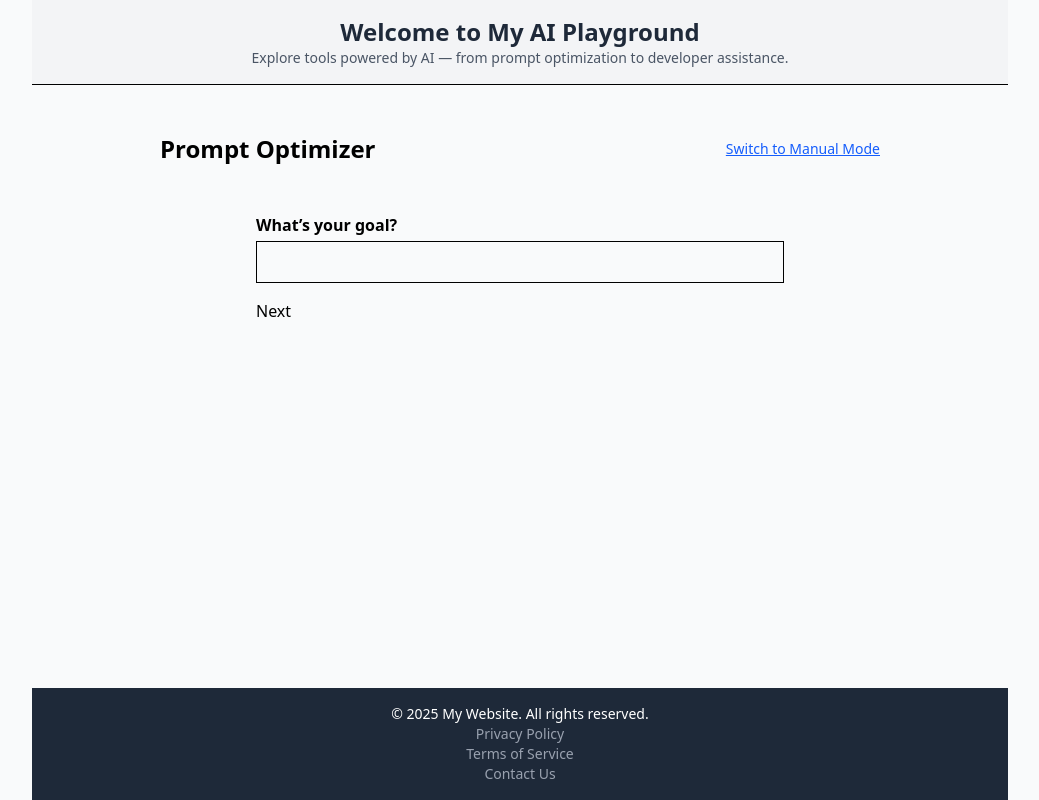
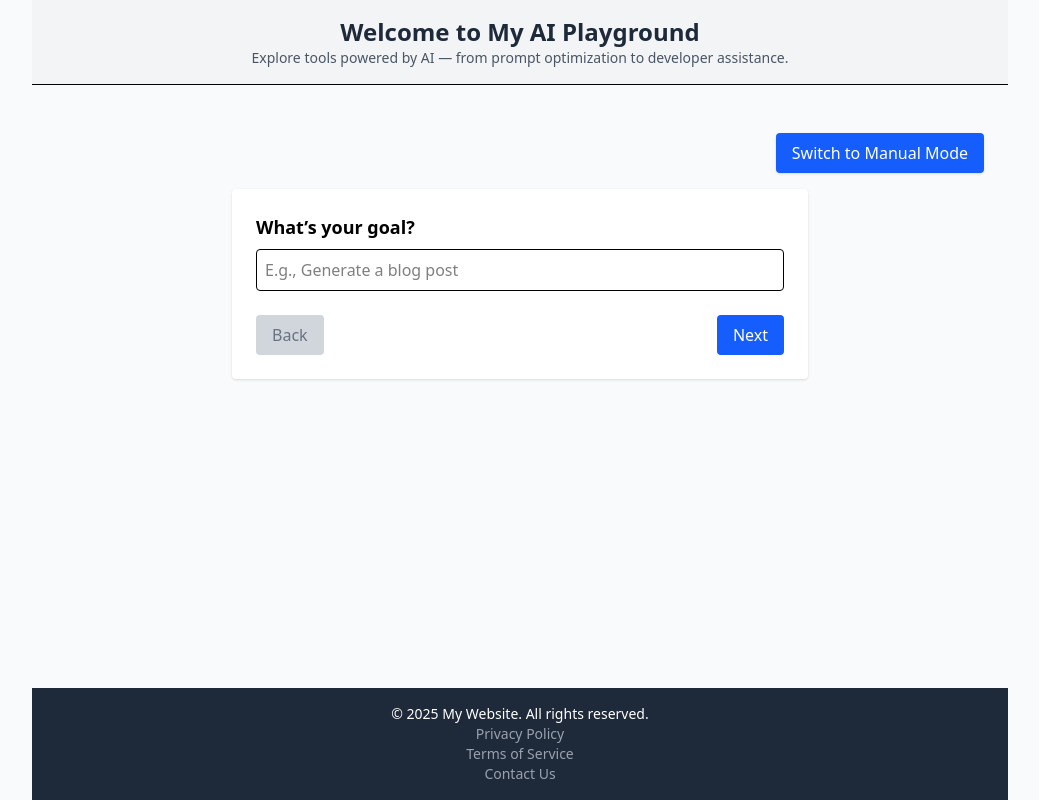
Before and after one commit to echoofjl/AICABINET, a React (Vite) app in the folder frontend/: page /prompt-optimizer in a window 1280 px wide. Both pictures are taken after a click on the button "Use Interactive Wizard". Shown: the whole page, without its empty margins (120-1159 px from the left). Built offline with nearby package versions, Linux system fonts and the light colour scheme.

Commit message:
jl #20250503 change the structure of my Prompt Optimizer

```diff
--- /dev/null
+++ b/frontend/src/components/PromptInputOutput.tsx
@@ -0,0 +1,80 @@
+type PromptInputProps = {
+  value: string;
+  onChange: (v: string) => void;
+  onSubmit: (isRetry: boolean) => void;
+  loading: boolean;
+  showRetry?: boolean;
+};
+
+export const PromptInput = ({ value, onChange, onSubmit, loading, showRetry = false }: PromptInputProps) => (
+  <>
+    <textarea
+      className="w-full p-3 border rounded resize-y"
+      rows={6}
+      placeholder="Enter your raw prompt..."
+      value={value}
+      onChange={(e) => onChange(e.target.value)}
+    />
+    <div className="flex gap-4 mt-2">
+      <button
+        className="bg-blue-600 text-white px-4 py-2 rounded hover:bg-blue-700"
+        onClick={() => onSubmit(false)}
+        disabled={loading}
+      >
+        {loading ? "Optimizing..." : "Optimize Prompt"}
+      </button>
+      {showRetry && (
+        <button
+          className="bg-gray-200 text-gray-800 px-4 py-2 rounded hover:bg-gray-300"
+          onClick={() => onSubmit(true)}
+          disabled={loading}
+        >
+          {loading ? "..." : "Try Again 🔁"}
+        </button>
+      )}
+    </div>
+  </>
+);
+
+type PromptOutputProps = {
+  content: string;
+  copied: boolean;
+  onCopy: () => void;
+};
+
+export const PromptOutput = ({ content, copied, onCopy }: PromptOutputProps) => (
+  <div className="relative">
+    <div className="mt-4 p-4 bg-gray-100 border rounded whitespace-pre-wrap">
+      {content}
+    </div>
+    <button
+      onClick={onCopy}
+      className="absolute top-2 right-2 bg-gray-200 px-3 py-1 text-sm rounded hover:bg-gray-300"
+    >
+      {copied ? "Copied!" : "Copy"}
+    </button>
+    {content && (
+      <div className="mt-2 text-sm text-gray-600 text-right">
+        <span>Was this result helpful? </span>
+        <button
+          className="mx-1 text-green-600 hover:underline"
+          onClick={() => alert("Thanks for the feedback! 👍")}
+        >
+          👍
+        </button>
+        <button
+          className="text-red-600 hover:underline"
+          onClick={() => alert("We'll keep improving. 👎")}
+        >
+          👎
+        </button>
+      </div>
+    )}
+  </div>
+);
+
+export const PromptSectionWrapper = ({ children }: { children: React.ReactNode }) => (
+  <div className="space-y-4 p-4 bg-white shadow rounded w-full">
+    {children}
+  </div>
+);
--- /dev/null
+++ b/frontend/src/components/PromptManager.tsx
@@ -0,0 +1,55 @@
+import { useState } from "react";
+import usePromptOptimization from "../hooks/usePromptOptimization";
+import { PromptInput, PromptOutput, PromptSectionWrapper } from "./PromptInputOutput";
+
+type Props = {
+    initialPrompt?: string
+}
+
+const PromptManager = ({ initialPrompt = "" }: Props) => {
+    const [input, setInput] = useState(initialPrompt);
+    const [copied, setCopied] = useState(false);
+    const { output, loading, error, optimize } = usePromptOptimization();
+
+    const handleCopy = async () => {
+        try {
+            await navigator.clipboard.writeText(output);
+            setCopied(true);
+            setTimeout(() => setCopied(false), 2000);
+        } catch (err) {
+            console.error("Copy failed:", err);
+        }
+    };
+
+
+    return (
+        <PromptSectionWrapper>
+            {initialPrompt ? (
+                <div className="flex flex-col items-center space-y-4">
+                    <p className="text-gray-700 text-center">{initialPrompt}</p>
+                    <p className="text-sm text-gray-500 mt-2 italic">
+                        Not quite sure if this is the best version? You can let AI polish it further.
+                    </p>
+                    <button
+                        onClick={() => optimize(initialPrompt, false)}
+                        className="mt-2 bg-blue-600 text-white px-4 py-2 rounded shadow hover:bg-blue-700 focus:outline-none focus:ring-2 focus:ring-blue-400 transition"
+                    >
+                        ✨ Enhance Prompt Clarity
+                    </button>
+                </div>
+            ) : (
+                <PromptInput
+                    value={input}
+                    onChange={setInput}
+                    onSubmit={(isRetry) => optimize(input, isRetry)}
+                    loading={loading}
+                    showRetry={!!output}
+                />
+            )}
+            {error && <div className="text-red-600">{error}</div>}
+            {output && <PromptOutput content={output} copied={copied} onCopy={handleCopy} />}
+        </PromptSectionWrapper>
+    );
+};
+
+export default PromptManager;
--- a/frontend/src/components/PromptWizard.tsx
+++ b/frontend/src/components/PromptWizard.tsx
@@ -1,5 +1,5 @@
 import { useState } from "react";
-import { optimizePrompt } from "../services/promptService";
+import PromptManager from "./PromptManager";
 
 const PromptWizard = () => {
     const [step, setStep] = useState(0);
@@ -9,8 +9,60 @@ const PromptWizard = () => {
     const [constraints, setConstraints] = useState("");
     const [finalPrompt, setFinalPrompt] = useState("");
 
-    const [output, setOutput] = useState("");
-    const [loading, setLoading] = useState(false);
+    const steps = [
+        {
+            label: "What’s your goal?",
+            content: (
+                <input
+                    id="goal"
+                    className="w-full border p-2 rounded"
+                    placeholder="E.g., Generate a blog post"
+                    value={goal}
+                    onChange={(e) => setGoal(e.target.value)}
+                />
+            ),
+        },
+        {
+            label: "What platform is this for?",
+            content: (
+                <select
+                    id="platform"
+                    className="w-full border p-2 rounded"
+                    value={platform}
+                    onChange={(e) => setPlatform(e.target.value)}
+                >
+                    <option value="">-- Select --</option>
+                    <option value="ChatGPT">ChatGPT</option>
+                    <option value="Midjourney">Midjourney</option>
+                    <option value="Custom API">Custom API</option>
+                </select>
+            ),
+        },
+        {
+            label: "Preferred tone?",
+            content: (
+                <input
+                    id="tone"
+                    className="w-full border p-2 rounded"
+                    placeholder="E.g., Professional, Casual"
+                    value={tone}
+                    onChange={(e) => setTone(e.target.value)}
+                />
+            ),
+        },
+        {
+            label: "Any must-have constraints?",
+            content: (
+                <textarea
+                    id="constraints"
+                    className="w-full border p-2 rounded resize-y"
+                    placeholder="E.g., Include specific keywords"
+                    value={constraints}
+                    onChange={(e) => setConstraints(e.target.value)}
+                />
+            ),
+        },
+    ];
 
     const generatePrompt = () => {
         const prompt = `Please write a prompt for an AI assistant to ${goal}, targeting ${platform}, with a ${tone} tone. ${constraints ? "Make sure to: " + constraints : ""
@@ -18,86 +70,44 @@ const PromptWizard = () => {
         setFinalPrompt(prompt);
     };
 
-    const handleOptimize = async () => {
-        setLoading(true);
-        setOutput("");
-        try {
-            const optimized = await optimizePrompt(finalPrompt, false);
-            setOutput(optimized);
-        } catch (err) {
-            console.error("Failed to optimize:", err);
-            setOutput("Failed to optimize. Try again.");
-        } finally {
-            setLoading(false);
+    const handleNext = () => {
+        if (step < steps.length - 1) {
+            setStep(step + 1);
+        } else {
+            generatePrompt();
+        }
+    };
+
+    const handleBack = () => {
+        if (step > 0) {
+            setStep(step - 1);
         }
     };
 
     return (
-        <div className="max-w-xl mx-auto p-6 space-y-4">
-            {step === 0 && (
+        <div className="max-w-xl mx-auto p-6 space-y-6 bg-white shadow rounded">
             <div>
-                    <label htmlFor="goal" className="block font-semibold mb-1">What’s your goal?</label>
-                    <input id="goal" className="w-full border p-2" value={goal} onChange={(e) => setGoal(e.target.value)} />
-                    <button className="mt-4" onClick={() => setStep(1)}>Next</button>
+                <h2 className="text-lg font-semibold mb-2">{steps[step].label}</h2>
+                {steps[step].content}
             </div>
-            )}
-
-            {step === 1 && (
-                <div>
-                    <label htmlFor="platform" className="block font-semibold mb-1">What platform is this for?</label>
-                    <select id="platform" className="w-full border p-2" value={platform} onChange={(e) => setPlatform(e.target.value)}>
-                        <option value="">-- Select --</option>
-                        <option value="ChatGPT">ChatGPT</option>
-                        <option value="Midjourney">Midjourney</option>
-                        <option value="Custom API">Custom API</option>
-                    </select>
-                    <button className="mt-4" onClick={() => setStep(2)}>Next</button>
-                </div>
-            )}
-
-            {step === 2 && (
-                <div>
-                    <label htmlFor="tone" className="block font-semibold mb-1">Preferred tone?</label>
-                    <input id="tone" className="w-full border p-2" value={tone} onChange={(e) => setTone(e.target.value)} />
-                    <button className="mt-4" onClick={() => setStep(3)}>Next</button>
-                </div>
-            )}
-
-            {step === 3 && (
-                <div>
-                    <label htmlFor="constraints" className="block font-semibold mb-1">Any must-have constraints?</label>
-                    <textarea id="constraints" className="w-full border p-2" value={constraints} onChange={(e) => setConstraints(e.target.value)} />
-                    <div className="mt-4 flex gap-4">
-                        <button onClick={generatePrompt}>Generate Prompt</button>
-                        <button onClick={() => setStep(0)}>Start Over</button>
-                    </div>
-                </div>
-            )}
-
-            {finalPrompt && (
-                <div className="mt-6 space-y-4">
-                    <div className="bg-gray-100 p-4 rounded whitespace-pre-wrap">
-                        <strong>Generated Prompt:</strong>
-                        <div>{finalPrompt}</div>
-                    </div>
+            <div className="flex justify-between mt-4">
                 <button
-                        onClick={handleOptimize}
-                        className="bg-green-600 text-white px-4 py-2 rounded hover:bg-green-700"
-                        disabled={loading}
+                    onClick={handleBack}
+                    className={`px-4 py-2 rounded ${step === 0 ? "bg-gray-300 text-gray-500 cursor-not-allowed" : "bg-gray-600 text-white hover:bg-gray-700"
+                        }`}
+                    disabled={step === 0}
                 >
-                        {loading ? "Optimizing..." : "Optimize This Prompt"}
+                    Back
+                </button>
+                <button
+                    onClick={handleNext}
+                    className="bg-blue-600 text-white px-4 py-2 rounded hover:bg-blue-700 transition"
+                >
+                    {step === steps.length - 1 ? "Generate Prompt" : "Next"}
                 </button>
             </div>
-            )}
-
-            {output && (
-                <div className="mt-4 bg-blue-50 p-4 rounded whitespace-pre-wrap">
-                    <strong>Optimized Result:</strong>
-                    <div>{output}</div>
+            {finalPrompt && (<PromptManager initialPrompt={finalPrompt} />)}
         </div>
-            )}
-        </div>
-
     );
 };
 
--- /dev/null
+++ b/frontend/src/hooks/usePromptOptimization.ts
@@ -0,0 +1,29 @@
+import { useState } from "react";
+import { optimizePrompt } from "../services/promptService";
+
+const usePromptOptimization = () => {
+  const [output, setOutput] = useState("");
+  const [loading, setLoading] = useState(false);
+  const [error, setError] = useState("");
+
+  const optimize = async (input: string, isRetry: boolean) => {
+    if (!input.trim()) return;
+    setLoading(true);
+    setError("");
+    setOutput("");
+
+    try {
+      const optimized = await optimizePrompt(input, isRetry);
+      setOutput(optimized);
+    } catch (e) {
+      console.error("Error optimizing prompt:", e);
+      setError("Failed to optimize. Try again.");
+    } finally {
+      setLoading(false);
+    }
+  };
+
+  return { output, loading, error, optimize };
+};
+
+export default usePromptOptimization;
--- a/frontend/src/pages/PromptOptimizer.tsx
+++ b/frontend/src/pages/PromptOptimizer.tsx
@@ -1,72 +1,22 @@
 import { useState } from "react";
-import { optimizePrompt } from "../services/promptService";
-import PromptInput from "../components/PromptInput";
-import PromptOutput from "../components/PromptOutput";
+import PromptManager from "../components/PromptManager";
 import PromptWizard from "../components/PromptWizard";
 
 const PromptOptimizer = () => {
-  const [input, setInput] = useState("");
-  const [output, setOutput] = useState("");
-  const [loading, setLoading] = useState(false);
-  const [error, setError] = useState("");
-  const [copied, setCopied] = useState(false);
   const [useWizard, setUseWizard] = useState(false);
 
-  const handleOptimize = async (isRetry = false) => {
-    if (!input.trim()) return;
-    setLoading(true);
-    setError("");
-    setCopied(false);
-
-    try {
-      const optimized = await optimizePrompt(input, isRetry);
-      setOutput(optimized);
-    } catch (e) {
-      console.error("Error optimizing prompt:", e);
-      setError("Failed to optimize. Try again.");
-    } finally {
-      setLoading(false);
-    }
-  };
-
-  const handleCopy = async () => {
-    try {
-      await navigator.clipboard.writeText(output);
-      setCopied(true);
-      setTimeout(() => setCopied(false), 2000);
-    } catch (err) {
-      console.error("Copy failed:", err);
-    }
-  };
-
-
   return (
-    <div className="max-w-3xl mx-auto p-6 space-y-6">
-      <div className="flex justify-between items-center">
-        <h1 className="text-2xl font-bold">Prompt Optimizer</h1>
+    <div className="p-6">
+      <div className="flex justify-end mb-4">
         <button
-          className="text-sm underline text-blue-600"
           onClick={() => setUseWizard(!useWizard)}
+          className="bg-blue-600 text-white px-4 py-2 rounded shadow hover:bg-blue-700 transition"
         >
           {useWizard ? "Switch to Manual Mode" : "Use Interactive Wizard"}
         </button>
       </div>
-
-      {useWizard ? (
-        <PromptWizard/>
-      ) : (
-        <div>
-          <PromptInput value={input} onChange={setInput} onSubmit={handleOptimize} loading={loading} output={output} />
-
-          {error && <div className="text-red-600">{error}</div>}
-
-          {output && (
-            <PromptOutput content={output} copied={copied} onCopy={handleCopy} />
-          )}
-        </div>
-      )
-      }
-    </div >
+      {useWizard ? <PromptWizard /> : <PromptManager />}
+    </div>
   );
 };
 
```
Also changed, not shown: frontend/src/components/PromptInput.tsx (deleted, +0 -45 lines), frontend/src/components/PromptOutput.tsx (deleted, +0 -38 lines). Lines whose indentation alone changed are shown as unchanged.
